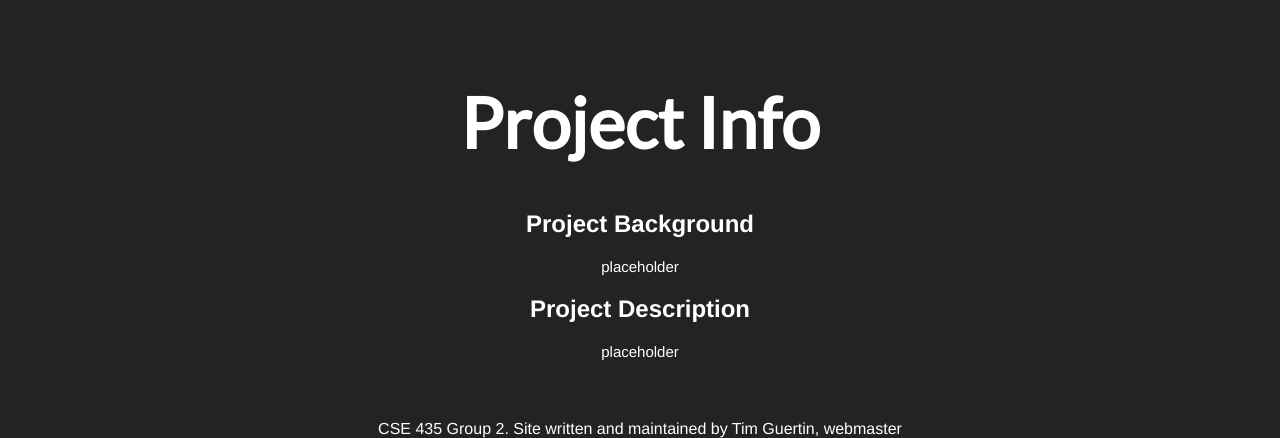
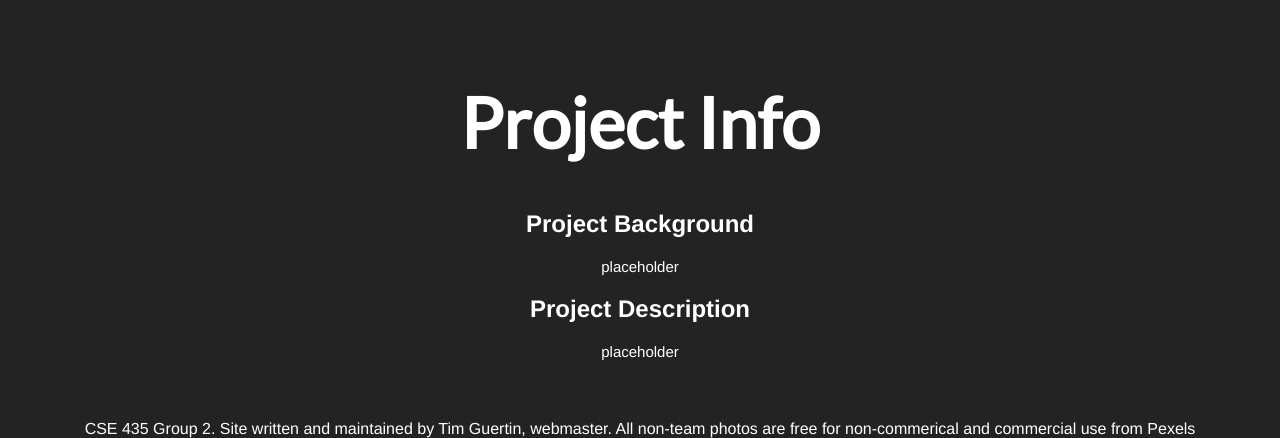
Before and after one commit to guertint73/cse435site, a plain HTML site: page index.html in a window 1280 px wide. Shown: the part 743-1181 px from the top of the page. Drawn offline with Linux system fonts and the light colour scheme.

Commit message:
updated footer

```diff
--- a/index.html
+++ b/index.html
@@ -121,6 +121,7 @@ header {
     <h2>Project Description</h2>
     <p>placeholder</p>
   </div>
-  <footer>CSE 435 Group 2. Site written and maintained by Tim Guertin, webmaster</footer>
+  <footer>CSE 435 Group 2. Site written and maintained by Tim Guertin, webmaster.
+    All non-team photos are free for non-commerical and commercial use from Pexels</footer>
 </body>
 </html>
```
Also changed, not shown: group_progress/index.html (+2 -1 lines), grunder/index.html (+2 -1 lines), srs/index.html (+2 -1 lines), tguertin/index.html (+3 -2 lines).
